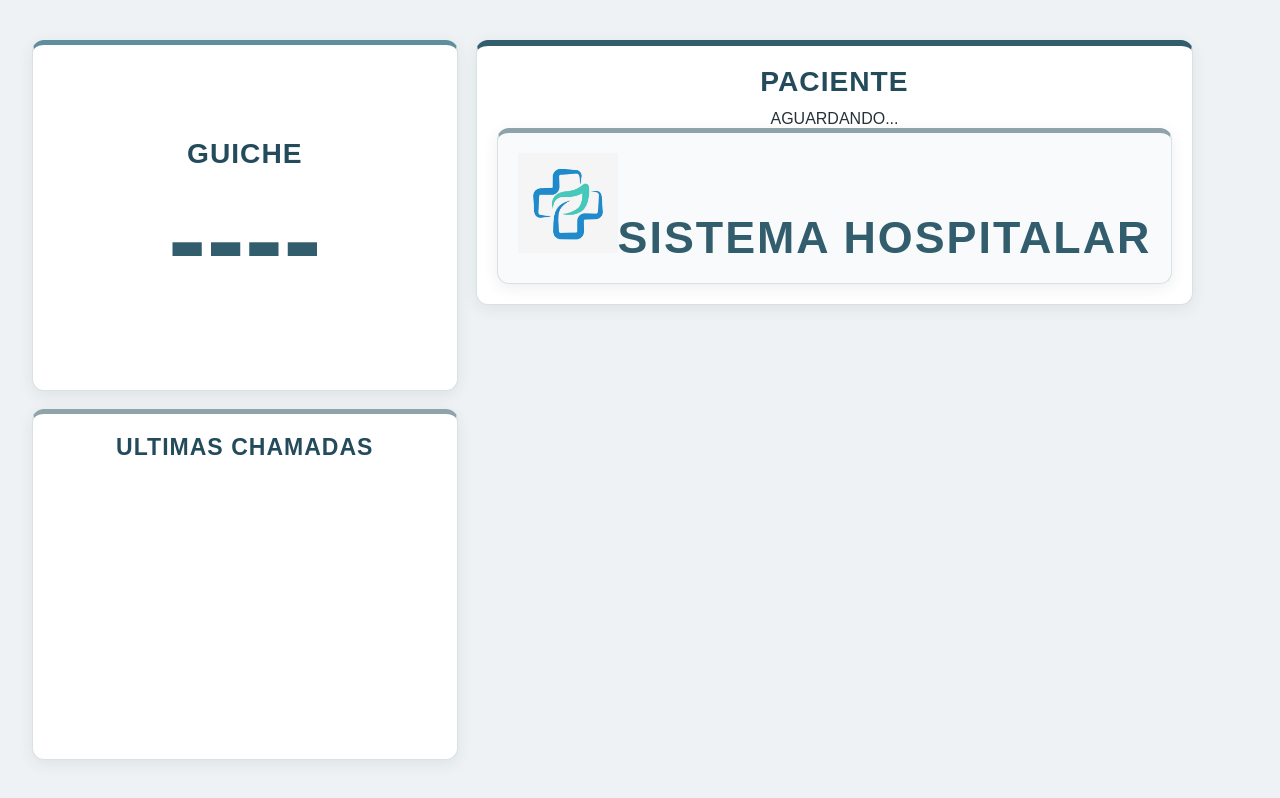
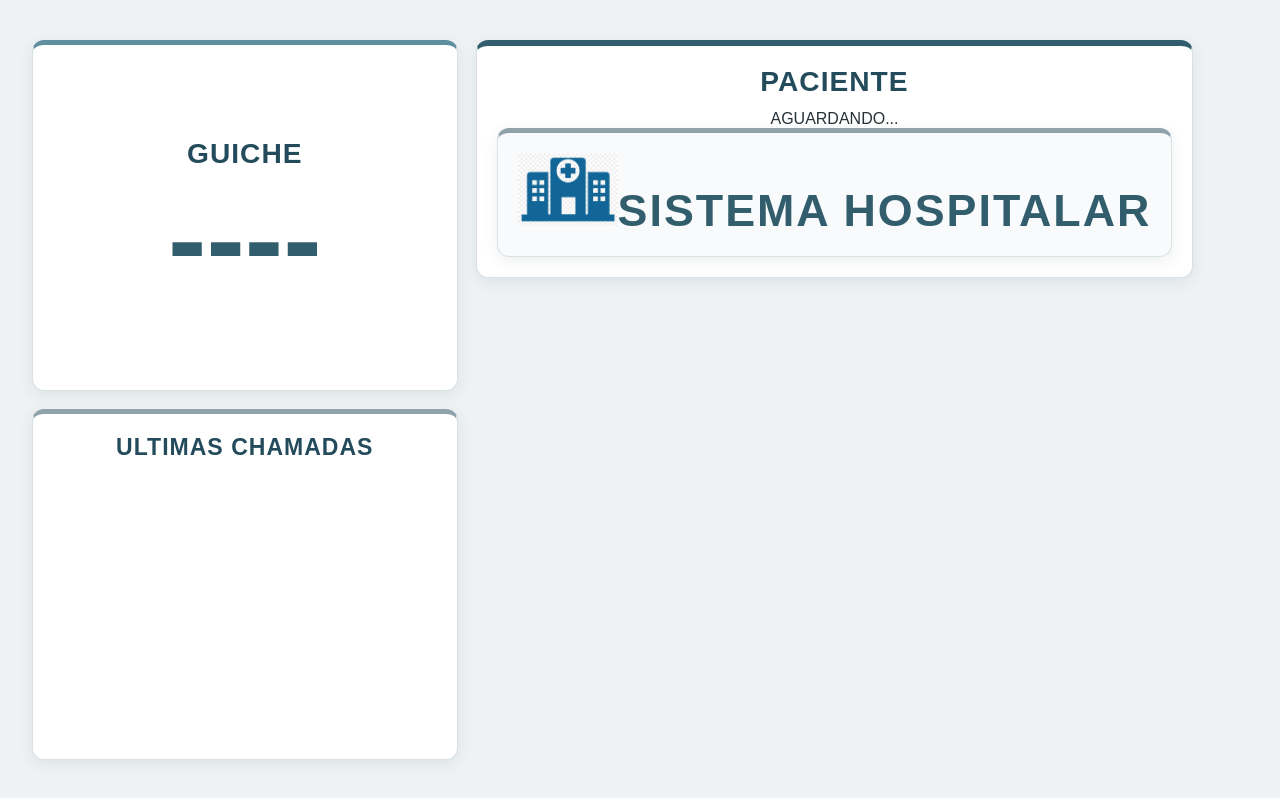
Before and after one commit to Hz00101/Projeto-sentinela--hospital, a website: page frontend/tv.html in a window 1280 px wide. Drawn offline with Linux system fonts and the light colour scheme; no server answers.

Commit message:
Update tv.html

```diff
--- a/frontend/tv.html
+++ b/frontend/tv.html
@@ -253,7 +253,7 @@
                 <div class="patiente-name" id="patient-name">AGUARDANDO...</div>
                 <div>
                     <div class="box logo-box">
-                        <div class="logo-text"><img src="/hospital.avif" width="100">sistema hospitalar </div>
+                        <div class="logo-text"><img src="ff.png" width="100">sistema hospitalar </div>
                     </div>
                 </div>
             </div>
```
